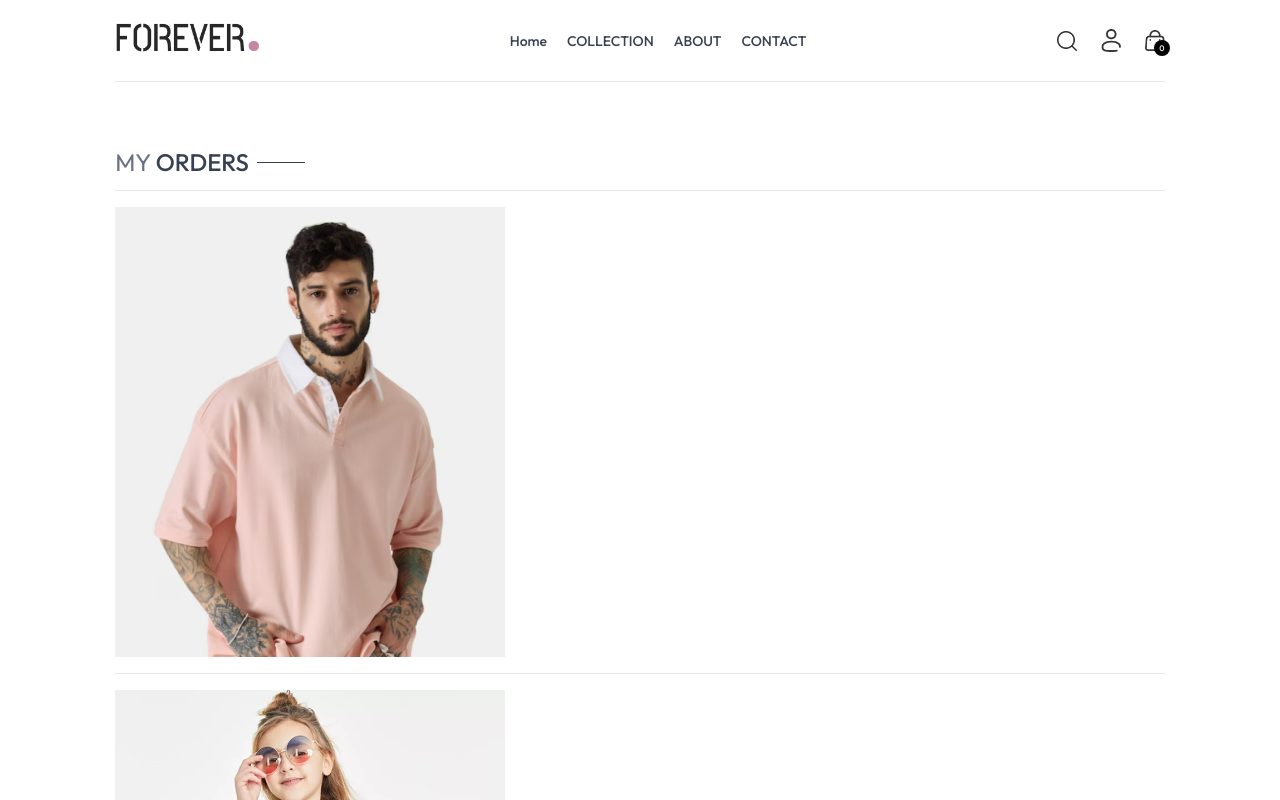
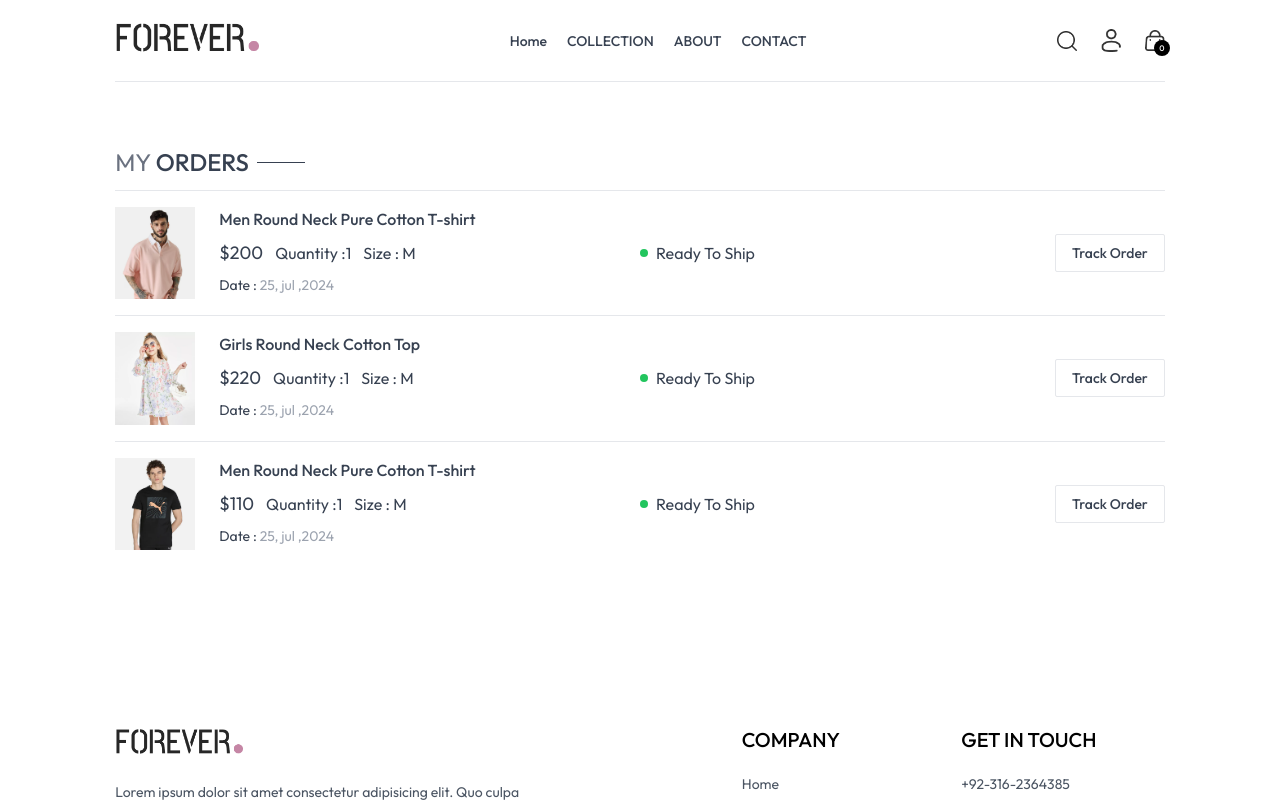
Before and after one commit to BaeedKhan91/E-commerce-web, a React (Vite) app: page /orders in a window 1280 px wide. Shown: the top 800 px of the page. Built offline with nearby package versions, Linux system fonts and the light colour scheme; a web font is replaced by a local one.

Commit message:
login sign up page

```diff
--- a/src/components/navbar.jsx
+++ b/src/components/navbar.jsx
@@ -33,7 +33,7 @@
       <div className='flex items-center gap-6'>
             <img onClick={()=>setShowSearch(true)} src={assets.search_icon} className='w-5 cursor-pointer' alt="" />
             <div className='group relative'>
-                <img src={assets.profile_icon} className='w-5 cursor-pointer' alt="" />
+               <Link to='/login'> <img src={assets.profile_icon} className='w-5 cursor-pointer' alt="" /></Link>
                 <div className='group-hover:block hidden absolute dropdown-menu right-0 pt-4'>
                     <div className='flex flex-col gap-2 w-36 py-3 px-5 bg-slate-100 text-gray-500 rounded'>
                         <p className='cursor-pointer hover:text-black'>My Profile </p>
--- a/src/pages/Login.jsx
+++ b/src/pages/Login.jsx
@@ -1,10 +1,28 @@
-import React from 'react'
+import React, { useState } from 'react'
 
 function Login() {
+
+  const [currencyState , setCurrencyState] =useState ('Sign Up')
+
   return (
-    <div>
-
-    </div>
+    <form className='flex flex-col items-center w-[90%] sm:max-w-96 m-auto mt-14 gap-4 text-gray-800'>
+      <div className='inline-flex items-center gap-2 mb-2 mt-10'>
+        <p className='prata-regular text-3xl'>{currencyState}</p>
+        <hr className='border-none h-[1.5px] w-8 bg-gray-800'/>
+      </div>
+     {currencyState === 'Login'?'':<input type="text" className='w-full px-3 py-2 border border-gray-800 '  placeholder='Name' required />}
+      <input type="email" className='w-full px-3 py-2 border border-gray-800 '  placeholder='Email' required />
+      <input type="password" className='w-full px-3 py-2 border border-gray-800 '  placeholder='Paswword'  required/>
+      <div className='w-full flex justify-between text-sm mt-[-8px]'>
+        <p className='cursor-pointer'>Forgot Your Password?</p>
+        {
+          currencyState === 'Login'
+          ? <p onClick={()=> setCurrencyState('Sign Up')} className='cursor-pointer'>Create Account</p>
+          : <p onClick={()=> setCurrencyState('Login')} className='cursor-pointer'>Login Here</p>
+        }
+      </div>
+      <button className='bg-black text-white font-light px-8 py-2 mt-4'>{currencyState === 'Login' ? 'Sign In ' : 'Sign Up'}</button>
+    </form>
   )
 }
 
--- a/src/pages/Orders.jsx
+++ b/src/pages/Orders.jsx
@@ -17,7 +17,23 @@
           products.slice(1,4).map((item,index)=>(
             <div key={index} className='py-4 border-t text-gray-700 flex flex-col md:flex-row md:items-center md:justify-between gap-4'>
               <div className='flex items-start text-sm gap-6'>
-                <img className='' src={item.image[0]} alt="" />
+                <img className='w-16 sm:w-20' src={item.image[0]} alt="" />
+                <div>
+                  <p className='sm:text-base font-medium'>{item.name}</p>
+                  <div className='flex items-center gap-3 mt-2 text-base text-gray-700'>
+                    <p className='text-lg '>{currency}{item.price}</p>
+                    <p>Quantity :1</p>
+                    <p>Size : M</p>
+                  </div>
+                  <p className='mt-2'>Date : <span className='text-gray-400'>25, jul ,2024</span></p>
+                </div>
+              </div>
+              <div className='md:w-1/2 flex justify-between'>
+              <div className='flex items-center gap-2'>
+                <p className='min-w-2 h-2 rounded-full bg-green-500'></p>
+                <p>Ready To Ship</p>
+              </div>
+              <button className='border px-4 py-2 text-sm font-medium rounded-sm'>Track Order</button>
               </div>
             </div>
           ))
```
